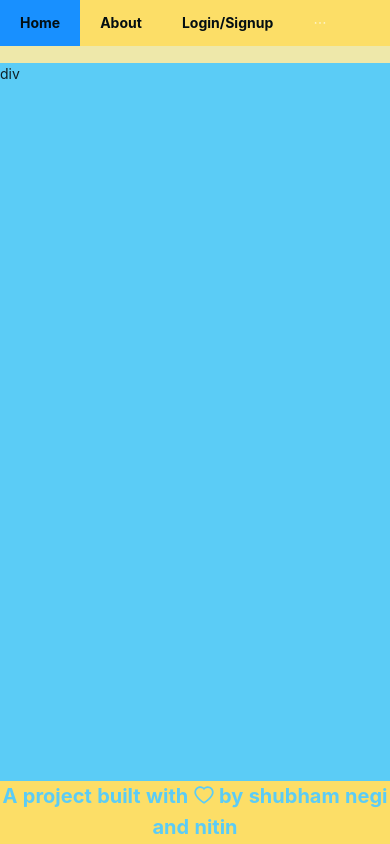
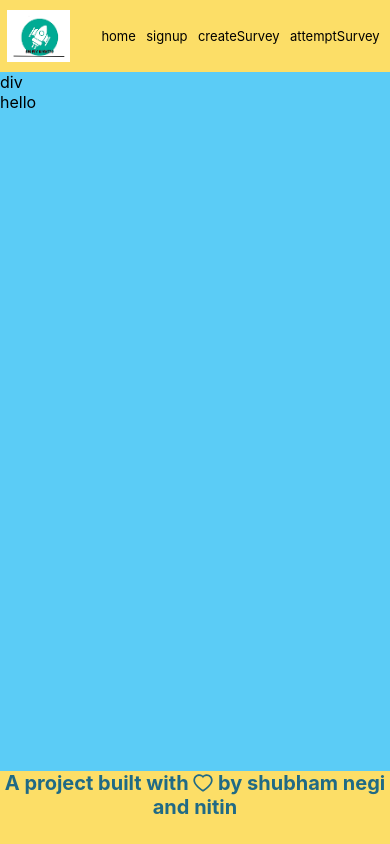
Before and after one commit to shubbi20/surveyBuilder-frontend, a Next.js app: page /home in a window 390 px wide. Built offline with nearby package versions, Linux system fonts and the light colour scheme.

Commit message:
WIP:made home page

```diff
--- a/component/menuBar.tsx
+++ b/component/menuBar.tsx
@@ -26,7 +26,7 @@ export const MenuBar = () => {
         onClick={handleClick}
         defaultSelectedKeys={[currentKey]}
         selectedKeys={[currentKey]}
-        style={{ backgroundColor: "#fcde67" }}
+        style={{ backgroundColor: "#fcde67", height: "7.5%", display: "flex" }}
       >
         <Menu.Item style={{ color: "#030e12", fontWeight: "bold" }} key="home">
           Home
--- /dev/null
+++ b/component/titleBar.tsx
@@ -0,0 +1,52 @@
+import styles from "../styles/page.module.scss";
+import { useRouter } from "next/router";
+import gameOn from "../images/gameOn.png";
+
+export const TitleBar = () => {
+  const router = useRouter();
+
+  function handleClick(name: string) {
+    return () => {
+      console.log(name);
+      router.push(name);
+    };
+  }
+
+  return (
+    <div className={styles.container1}>
+      {/* <div style={{ marginLeft: "1em" }}> hello</div> */}
+      <img
+        style={{ marginLeft: "0.5em", height: "4em" }}
+        src={gameOn.src}
+        alt="logo"
+      />
+
+      <div className={styles.container2}>
+        <div className={styles.Menuelement} onClick={handleClick("home")}>
+          home
+        </div>
+        <div
+          className={styles.Menuelement}
+          key="signup"
+          onClick={handleClick("signup")}
+        >
+          signup
+        </div>
+        <div
+          className={styles.Menuelement}
+          key="createSurvey"
+          onClick={handleClick("createSurvey")}
+        >
+          createSurvey
+        </div>
+        <div
+          className={styles.Menuelement}
+          key="attemptSurvey"
+          onClick={handleClick("attempSurvey")}
+        >
+          attemptSurvey
+        </div>
+      </div>
+    </div>
+  );
+};
--- a/pages/home/index.tsx
+++ b/pages/home/index.tsx
@@ -1,31 +1,24 @@
-//import { Layout } from "antd";
-// const { Header, Footer, Sider, Content } = Layout;
 import { HeartOutlined } from "@ant-design/icons";
 import React from "react";
 import MenuBar from "../../component/menuBar";
+import { TitleBar } from "../../component/titleBar";
+import gameOn from "../../images/gameOn.png";
+import styles from "../../styles/page.module.scss";
 
-import styles from "../../styles/page.module.scss";
 const Home = () => {
   return (
     <div className={styles.home}>
-      <div
-        style={{
-          height: "7.5%",
-          flexGrow: 1,
-          backgroundColor: "palegoldenrod",
-        }}
-      >
-        <MenuBar />
-      </div>
-      <div style={{ height: "85%", flexGrow: 1, backgroundColor: "#5bccf6" }}>
+      <TitleBar />
+      <div style={{ height: "80%", flexGrow: 1, backgroundColor: "#5bccf6" }}>
         div
+        <div>hello</div>
       </div>
       <div
         style={{
-          height: "7.5%",
+          minHeight: "7%",
           flexGrow: 1,
           backgroundColor: "#fcde67",
-          color: "#5bccf6",
+          color: "#206a85",
           fontWeight: "bolder",
           fontSize: 20,
           textAlign: "center",
@@ -34,38 +27,6 @@ const Home = () => {
         A project built with <HeartOutlined /> by shubham negi and nitin
       </div>
     </div>
-
-    // <>
-    //   <Layout>
-    //     <Header
-    //       style={{
-    //         height: 80,
-    //         textAlign: "center",
-    //         backgroundColor: "yellow",
-    //       }}
-    //     >
-    //       this is home
-    //     </Header>
-    //     <Content
-    //       style={{
-    //         height: 300,
-    //         textAlign: "center",
-    //         backgroundColor: "palegreen",
-    //       }}
-    //     >
-    //       Content
-    //     </Content>
-    //     <Footer
-    //       style={{
-    //         height: 60,
-    //         textAlign: "center",
-    //         backgroundColor: "palevioletred",
-    //       }}
-    //     >
-    //       Footer
-    //     </Footer>
-    //   </Layout>
-    // </>
   );
 };
 
--- a/styles/globals.css
+++ b/styles/globals.css
@@ -13,4 +13,6 @@ a {
 
 * {
   box-sizing: border-box;
+  padding: 0;
+  margin: 0;
 }
--- a/styles/page.module.scss
+++ b/styles/page.module.scss
@@ -1,7 +1,64 @@
 .home {
   height: 100vh;
   width: 100vw;
-  //   display: flex;
-  //   flex-direction: column;
+  display: flex;
+  flex-direction: column;
   //   background-color: rebeccapurple;
 }
+
+.container1 {
+  display: flex;
+  justify-content: space-between;
+  align-items: center;
+  height: 12.5%;
+  font-size: larger;
+  background-color: #fcde67;
+}
+
+.container2 {
+  display: flex;
+}
+
+.Menuelement {
+  margin-right: 2.5em;
+}
+
+.Menuelement:hover {
+  cursor: pointer;
+}
+
+@media only screen and (max-width: 660px) {
+  .Menuelement {
+    margin-right: 1.5em;
+  }
+}
+
+@media only screen and (max-width: 560px) {
+  .Menuelement {
+    margin-right: 0.5em;
+  }
+
+  .container1 {
+    display: flex;
+    justify-content: space-between;
+    align-items: center;
+    height: 8.5%;
+    font-size: medium;
+    background-color: #fcde67;
+  }
+}
+
+@media only screen and (max-width: 420px) {
+  .Menuelement {
+    margin-right: 0.8em;
+  }
+
+  .container1 {
+    display: flex;
+    justify-content: space-between;
+    align-items: center;
+    height: 8.5%;
+    font-size: small;
+    background-color: #fcde67;
+  }
+}
```
Also changed, not shown: images/gameOn.png (added).
